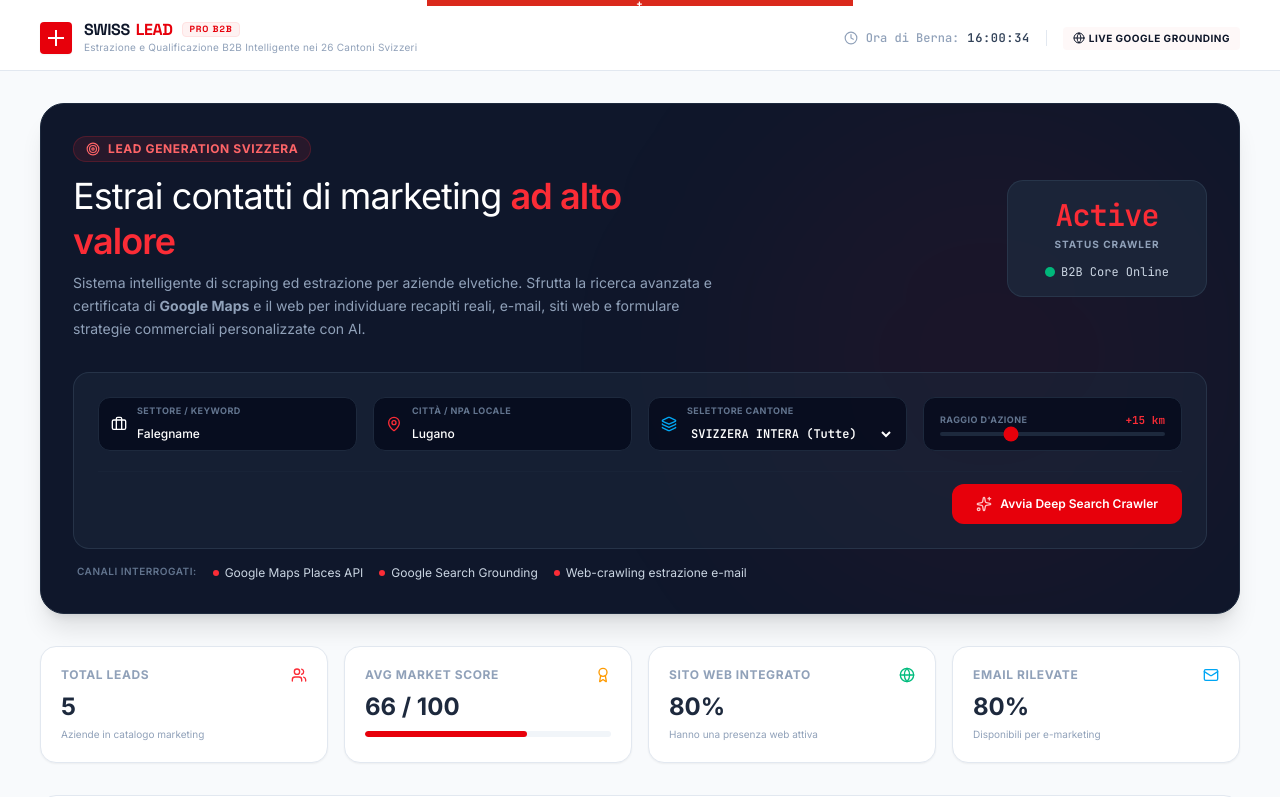
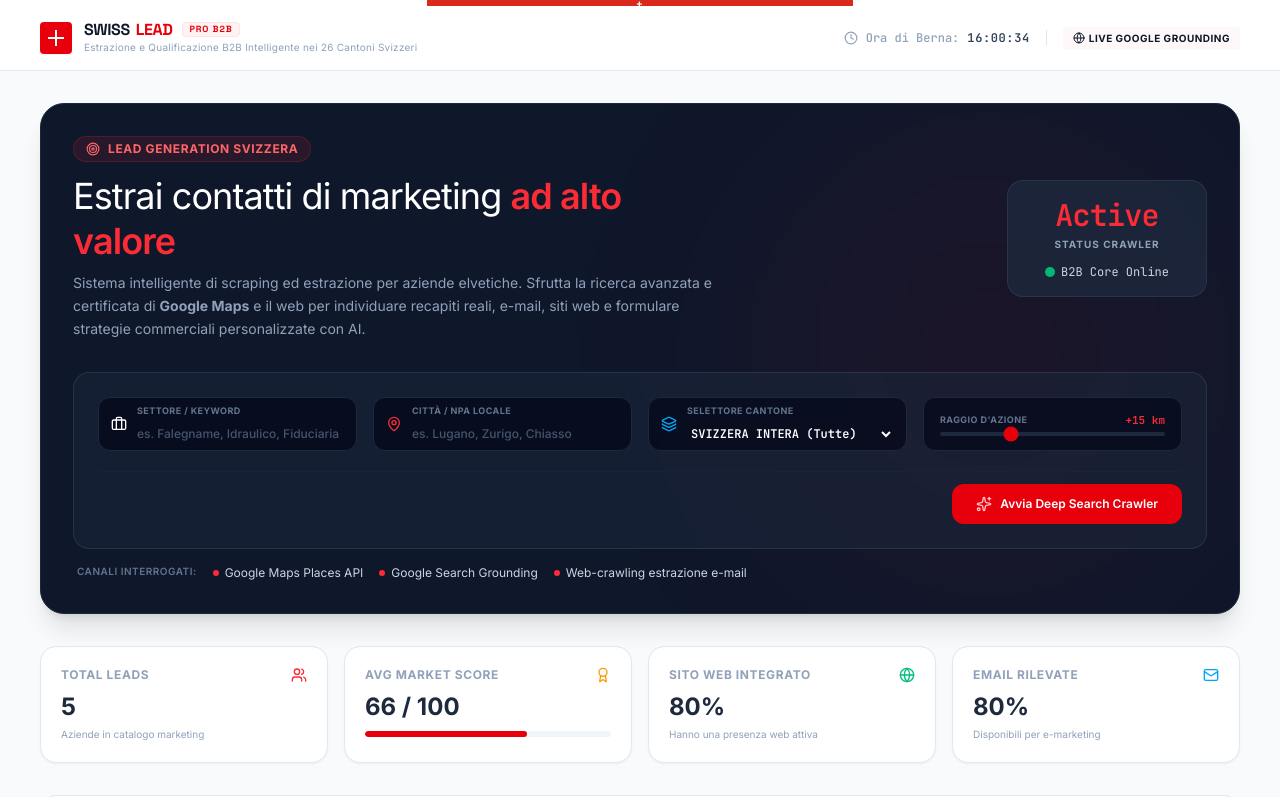
Before and after one commit to gabrielecode/swiss_lead_pro, a React (Vite) app: page / in a window 1280 px wide. Shown: the top 797 px of the page. Built offline with nearby package versions, Linux system fonts and the light colour scheme.

Commit message:
Empty search fields on startup

```diff
--- a/src/App.tsx
+++ b/src/App.tsx
@@ -53,8 +53,8 @@ export default function App() {
   const [searchQuery, setSearchQuery] = useState("");
 
   // Lead Generator Premium States
-  const [leadKeyword, setLeadKeyword] = useState("Falegname");
-  const [leadLocation, setLeadLocation] = useState("Lugano");
+  const [leadKeyword, setLeadKeyword] = useState("");
+  const [leadLocation, setLeadLocation] = useState("");
   const [leads, setLeads] = useState<any[]>(() => {
     // Standard mock data so the app has ready-made high quality content upon loading
     return [
```
